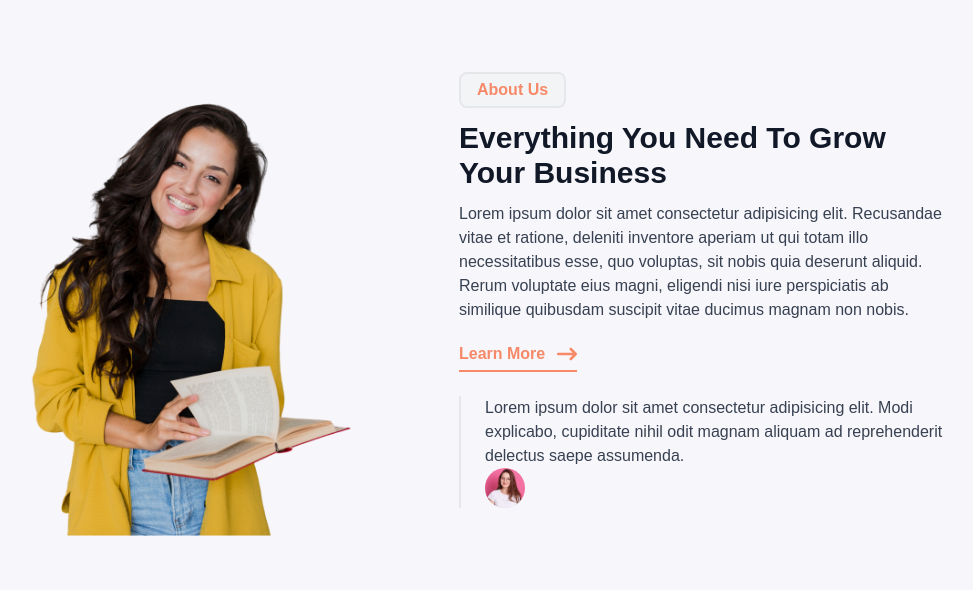
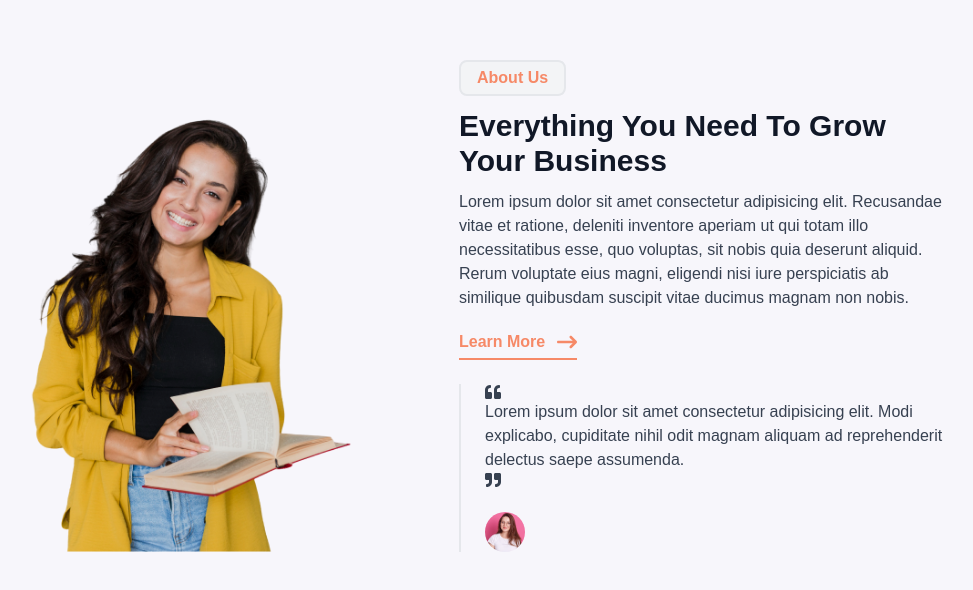
Before and after one commit to moonspark78/TechDev_NextJS, a Next.js app: page / in a window 1280 px wide. Shown: the part 884-1474 px from the top of the page, without its empty margins (201-1174 px from the left). Built offline with nearby package versions, Linux system fonts and the light colour scheme; a web font is replaced by a local one.

Commit message:
working on  About Section

```diff
--- a/app/components/Home/About/About.tsx
+++ b/app/components/Home/About/About.tsx
@@ -1,10 +1,11 @@
 import Image from 'next/image'
 import React from 'react'
 import { FaArrowRightLong } from "react-icons/fa6";
+import { FaQuoteLeft, FaQuoteRight } from "react-icons/fa";
 
 const About = () => {
   return (
-    <div className='pt-16 pb-16'>
+    <div className='pt-20 pb-16'>
         <div className='w-[80%] mx-auto grid grid-cols-1 lg:grid-cols-2 gap-10 items-center'>
             {/* Image content */}
             <div>
@@ -35,10 +36,12 @@ const About = () => {
               <div className='mt-6 border-l-2 border-gray-200'>
                 <div className='ml-6'>
                   <p className='text-gray-700 font-medium'>
+                  <FaQuoteLeft />
                     Lorem ipsum dolor sit amet consectetur adipisicing elit. Modi explicabo,
                     cupiditate nihil odit magnam aliquam ad reprehenderit delectus saepe assumenda.
+                  <FaQuoteRight />
                   </p>
-                  <div>
+                  <div className='flex items-center space-x-6 mt-6'>
                     <Image
                       src="/images/u1.jpg"
                       alt='user'
--- a/app/components/Home/Hero/Hero.tsx
+++ b/app/components/Home/Hero/Hero.tsx
@@ -5,7 +5,7 @@ import { FaStar } from "react-icons/fa";
 
 const Hero = () => {
   return (
-    <div className="relative w-full h-[110vh] sm:h-screen bg-[url('/images/bg.png')] flex justify-center flex-col">
+    <div className="relative w-full h-[110vh] sm:h-screen bg-[url('/images/bg.png')] flex justify-center flex-col ">
       <div className="w-[90%] md:w-[80%] mx-auto items-center grid grid-cols-1 xl:grid-cols-2 gap-10">
         {/* Image Content */}
         <div className="mx-auto ">
@@ -97,7 +97,7 @@ const Hero = () => {
                   <path
                     d="M0 .3c67 2.1 134.1 4.3 186.3 37 52.2 32.7 89.6 95.8 112.8 150.6 23.2 54.8 32.3 101.4 61.2 149.9 28.9 48.4 77.7 98.8 126.4 149.2H0V.3z"
                     fill="#FFF"
-                    fill-rule="nonzero"
+                    fillRule="nonzero"
                     fillOpacity=".1"
                   ></path>
                 </svg>
@@ -111,7 +111,7 @@ const Hero = () => {
                   <path
                     d="M487 486.7c-66.1-3.6-132.3-7.3-186.3-37s-95.9-85.3-126.2-137.2c-30.4-51.8-49.3-99.9-76.5-151.4C70.9 109.6 35.6 54.8.3 0H487v486.7z"
                     fill="#FFF"
-                    fill-rule="nonzero"
+                    fillRule="nonzero"
                     fillOpacity=".1"
                   ></path>
                 </svg>
@@ -132,7 +132,7 @@ const Hero = () => {
                   <path
                     d="M0 .3c67 2.1 134.1 4.3 186.3 37 52.2 32.7 89.6 95.8 112.8 150.6 23.2 54.8 32.3 101.4 61.2 149.9 28.9 48.4 77.7 98.8 126.4 149.2H0V.3z"
                     fill="#FFF"
-                    fill-rule="nonzero"
+                    fillRule="nonzero"
                     fillOpacity=".1"
                   ></path>
                 </svg>
@@ -146,7 +146,7 @@ const Hero = () => {
                   <path
                     d="M487 486.7c-66.1-3.6-132.3-7.3-186.3-37s-95.9-85.3-126.2-137.2c-30.4-51.8-49.3-99.9-76.5-151.4C70.9 109.6 35.6 54.8.3 0H487v486.7z"
                     fill="#FFF"
-                    fill-rule="nonzero"
+                    fillRule="nonzero"
                     fillOpacity=".1"
                   ></path>
                 </svg>
```
